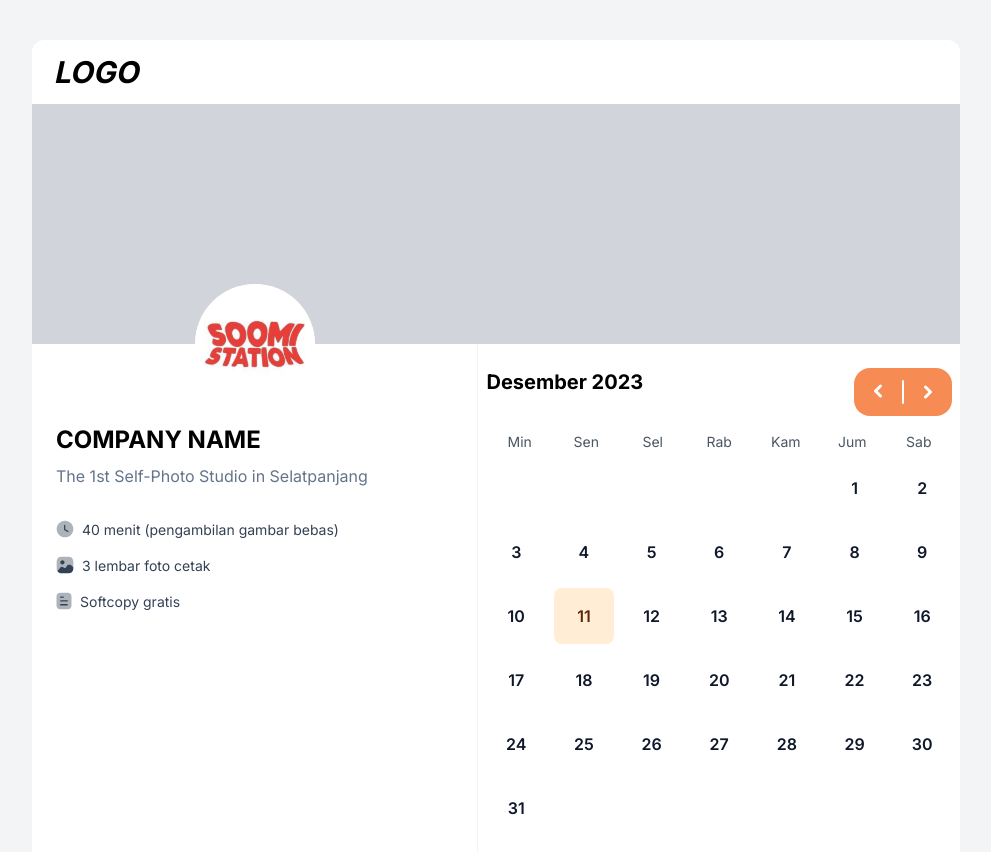
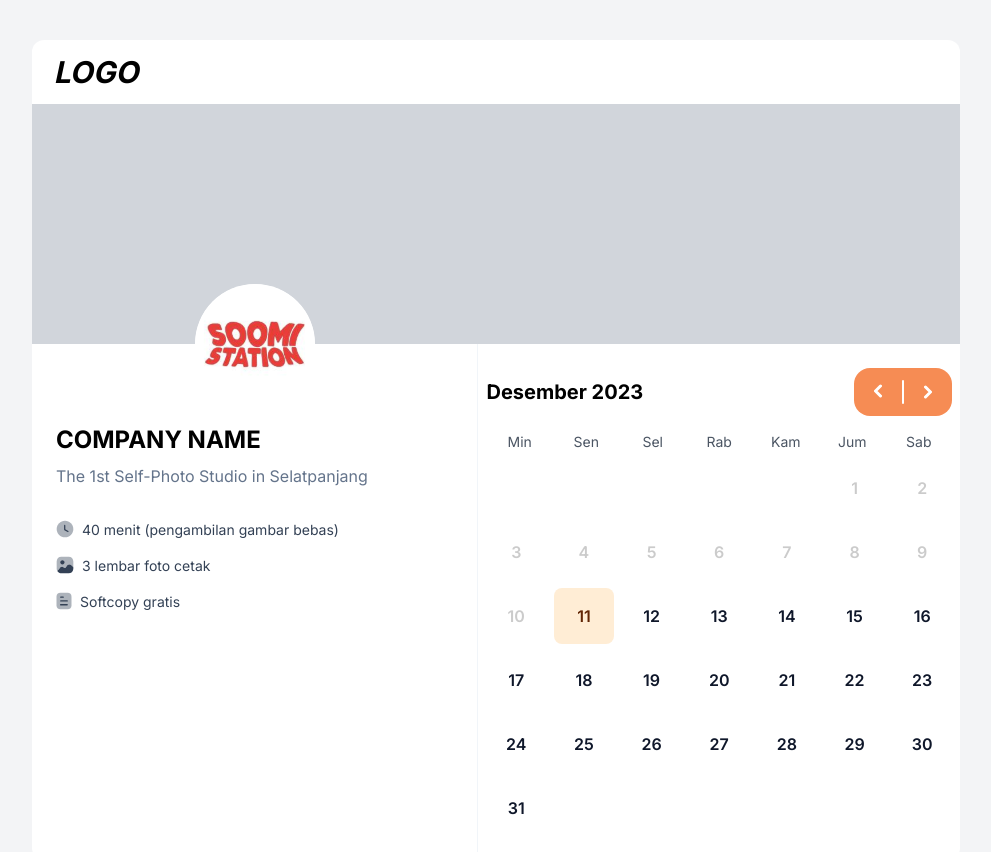
Before and after one commit to crendyyy/Photobox, a React (Vite) app: page / in a window 1280 px wide. Shown: the top 852 px of the page, without its empty margins (144-1135 px from the left). Built offline with nearby package versions, Linux system fonts and the light colour scheme.

Commit message:
Finish Calendar Custom

```diff
--- a/src/compenents/forms/CalendarCustom.jsx
+++ b/src/compenents/forms/CalendarCustom.jsx
@@ -12,7 +12,7 @@ const CalendarCustom = (props) => {
 
   const renderHeader = () => {
     return (
-      <div className='flex justify-between mb-4'>
+      <div className='flex items-center justify-between mb-4'>
         <h2>{getFormattedMonth()}</h2>
         <div className='flex'>
           <button
@@ -58,8 +58,12 @@ const CalendarCustom = (props) => {
           currentDate.getDate() === today.getDate() &&
           currentDate.getMonth() === today.getMonth() &&
           currentDate.getFullYear() === today.getFullYear()
-        const isSelected = currentDate.toDateString() === props.value?.toDateString()
         const isPreviousDate = currentDate.toDateString() === props.previousSelectedDate?.toDateString()
+        const beforeToday =
+          currentDate.getFullYear() < today.getFullYear() ||
+          (currentDate.getFullYear() === today.getFullYear() &&
+            (currentDate.getMonth() < today.getMonth() ||
+              (currentDate.getMonth() === today.getMonth() && currentDate.getDate() < today.getDate())))
 
         if (i === 0 && j < startOfWeek) {
           cells.push(<div key={`${i}-${j}`} className='visible'></div>)
@@ -69,7 +73,9 @@ const CalendarCustom = (props) => {
               key={`${i}-${j}`}
               className={`p-4 text-center rounded-lg hover:text-white hover:bg-primary ${
                 isToday ? 'bg-primary-light text-primary-dark' : ''
-              } ${isPreviousDate ? 'bg-primary text-white' : ''}`}
+              } ${isPreviousDate ? 'bg-primary text-white' : ''} ${
+                beforeToday ? 'text-black bg-transparent opacity-20 pointer-events-none' : ''
+              }`}
               onClick={() => {
                 props.onChange(currentDate)
               }}
@@ -86,8 +92,27 @@ const CalendarCustom = (props) => {
     return cells
   }
 
+  const onActiveStartDateChange = ({ activeStartDate }) => {
+    if (renderCells() && activeStartDate < setCurrentMonth) {
+      console.log('Gagal.')
+      return
+    }
+    setCurrentMonth(activeStartDate)
+    console.log('berhasil', activeStartDate)
+  }
+
   const prevMonth = () => {
-    setCurrentMonth(new Date(currentMonth.getFullYear(), currentMonth.getMonth() - 1))
+    const currentMonthStart = new Date(currentMonth.getFullYear(), currentMonth.getMonth(), 1)
+    const today = new Date()
+
+    // Cek apakah bulan saat ini
+    if (currentMonthStart <= today) {
+      console.log('Gagal. Anda berada di bulan saat ini.')
+      return
+    }
+
+    const nextMonth = new Date(currentMonth.getFullYear(), currentMonth.getMonth() - 1)
+    onActiveStartDateChange({ activeStartDate: nextMonth })
   }
 
   const nextMonth = () => {
--- a/src/routes/Home.jsx
+++ b/src/routes/Home.jsx
@@ -114,8 +114,11 @@ const app = () => {
       setAlert({ state: 'success', message: { head: 'Sukses', body: 'Form berhasil disubmit.' } })
     } else {
       setAlert({ state: 'danger', message: { head: 'Gagal', body: 'Harap lengkapi semua bidang form.' } })
+      dispatch({ type: 'SET_FORM_DATA', payload: null })
     }
     console.log(state.formData)
+    console.log(state.selectedDate)
+    console.log(state.selectedSession)
   }
 
   const handleBackToCalendar = () => {
```
